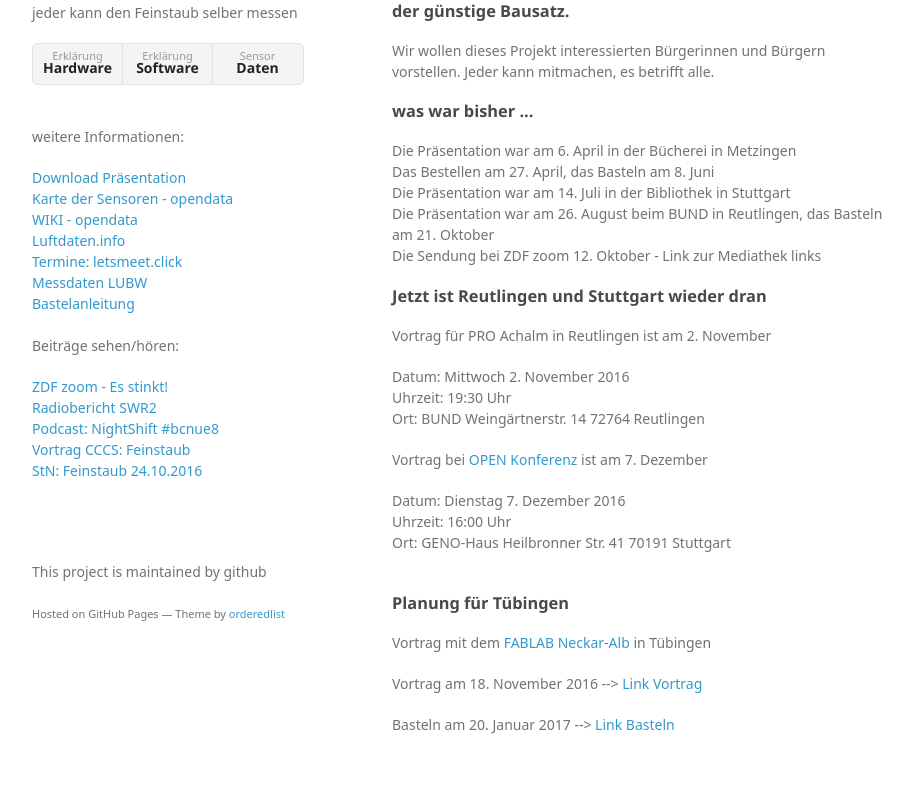
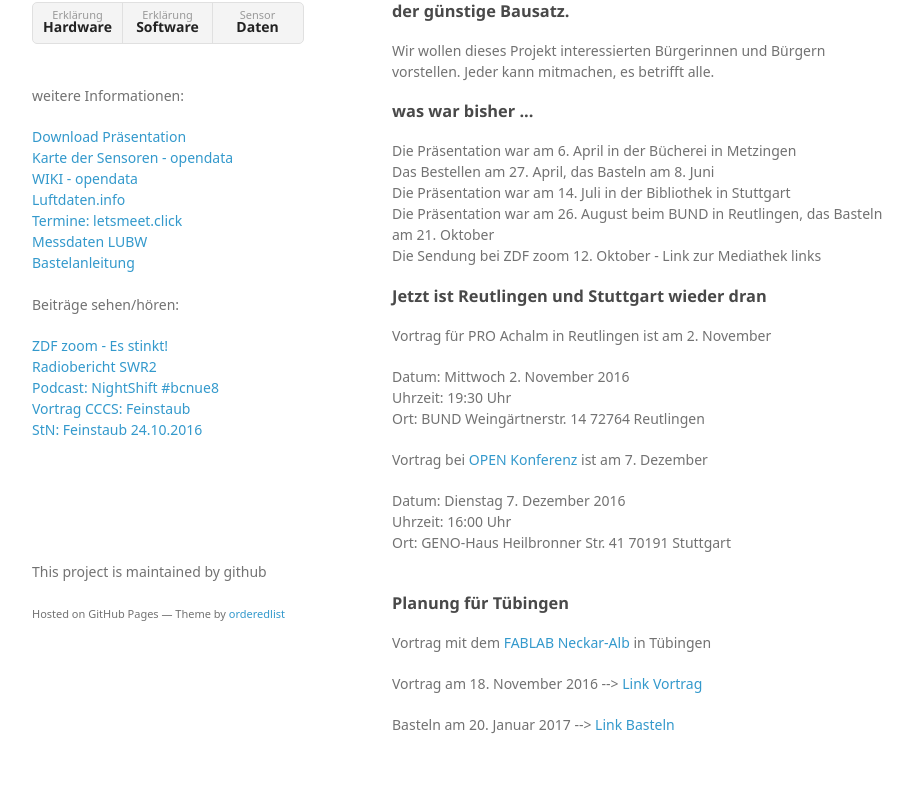
Before and after one commit to riedelwerk/feinstaub_messen_click, a plain HTML site: page index.html in a window 1280 px wide. Shown: the part 107-899 px from the top of the page, without its empty margins (178-1091 px from the left). Drawn offline with Linux system fonts and the light colour scheme; a web font is replaced by a local one.

Commit message:
Update index.html

```diff
--- a/index.html
+++ b/index.html
@@ -16,8 +16,6 @@
     <div class="wrapper">
       <header>
         <h1>Feinstaub-Projekt</h1>
-        <p>jeder kann den Feinstaub selber messen</p>
-
         <ul>
           <li><a href="https://github.com/opendata-stuttgart/meta/wiki/Zusammenbau-der-Komponenten-(Schaltung)" target="_blank">Erklärung<strong>Hardware</strong></a></li>
           <li><a href="https://github.com/opendata-stuttgart/meta/wiki/Firmware-einspielen" target="_blank">Erklärung<strong>Software</strong></a></li>
```
